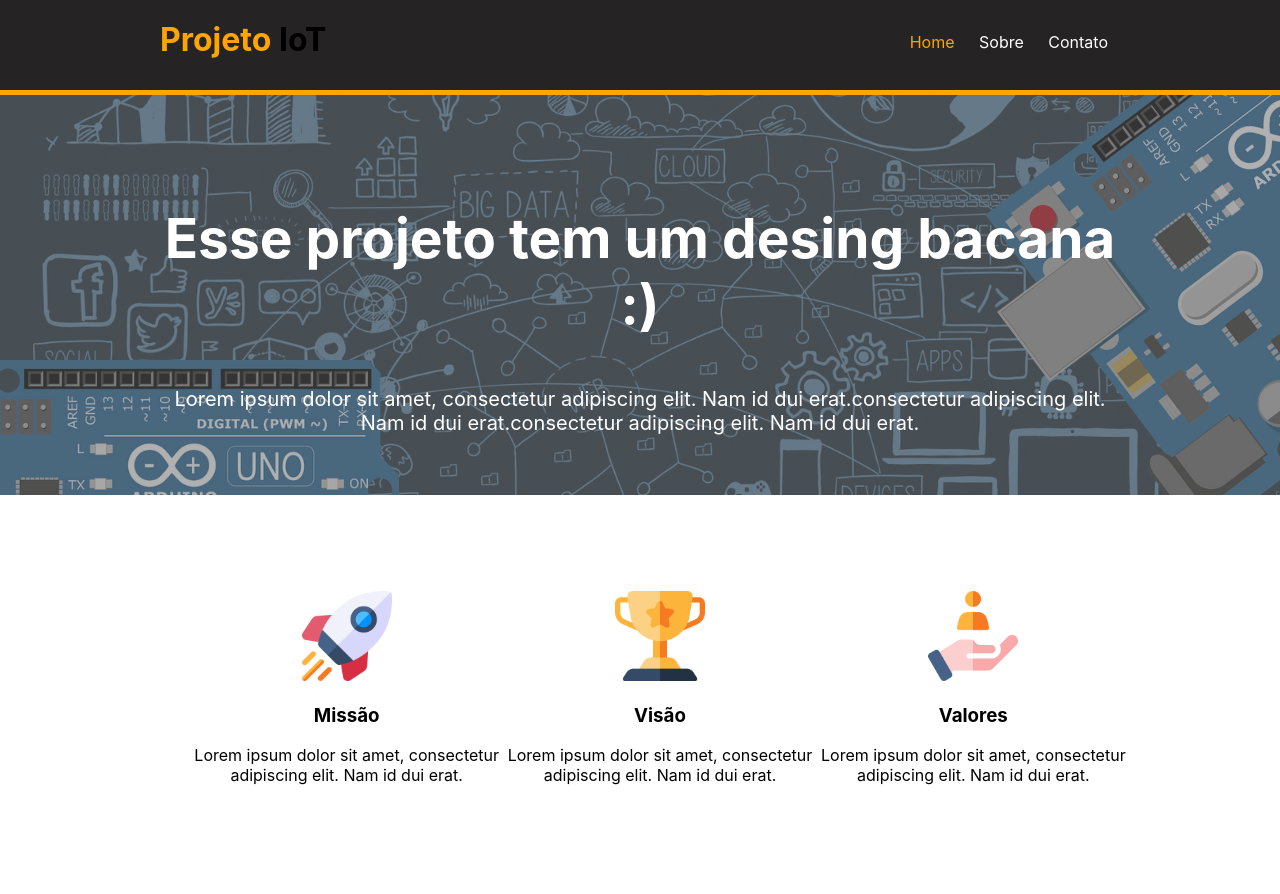
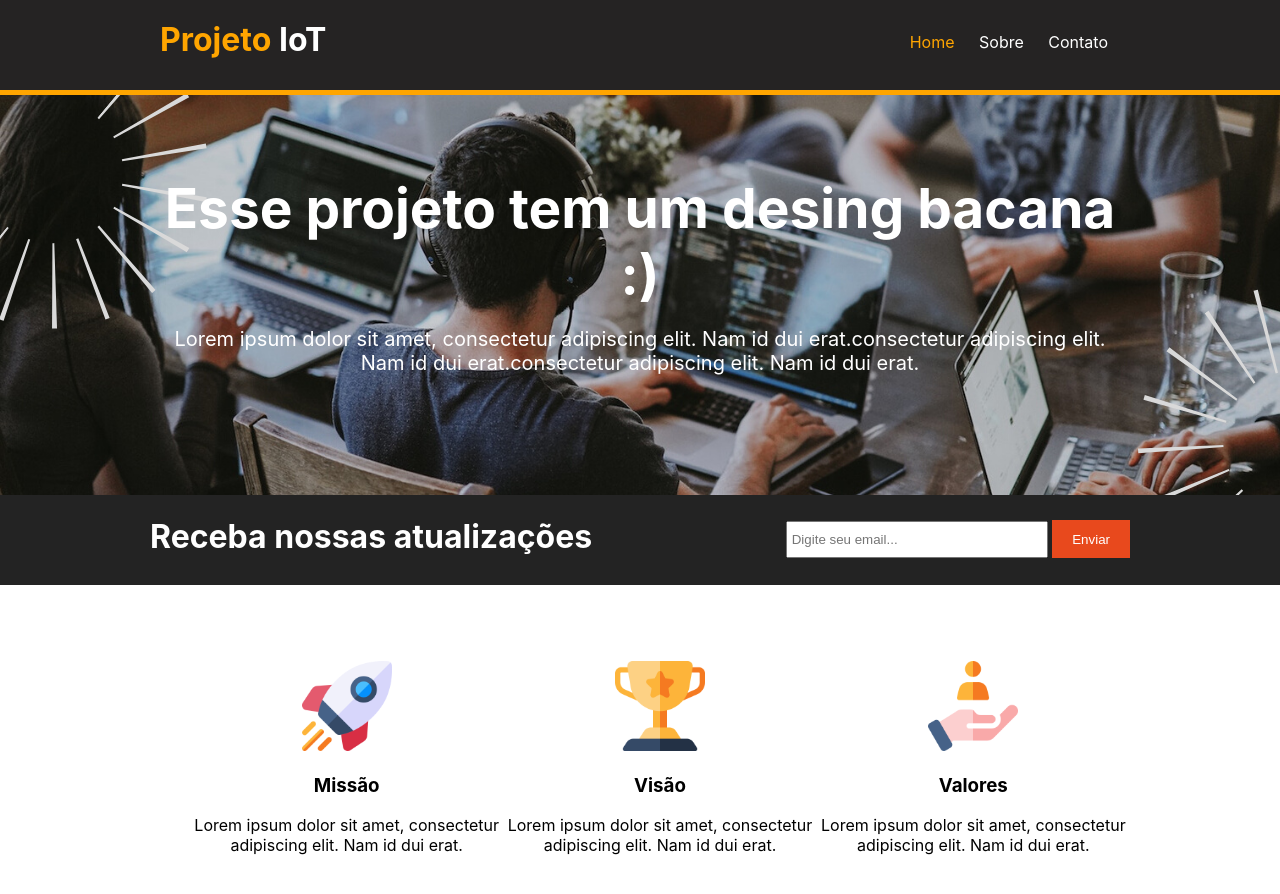
Before and after one commit to GBernardo10/CSS-Basico, a plain HTML site: page index.html in a window 1280 px wide. Drawn offline with Linux system fonts and the light colour scheme.

Commit message:
chore: add section news

```diff
--- a/assets/css/style.css
+++ b/assets/css/style.css
@@ -28,6 +28,7 @@ body {
   float: left;
   margin: auto;
   padding: 10px;
+  color: white;
 }
 
 .titulo span {
@@ -59,18 +60,53 @@ body {
 }
 
 .showcase {
-  padding: 60px 0px;
+  /* padding: 60px 0px; */
   text-align: center;
-  background: url("../img/showcase.png") no-repeat 0 -150px;
+  min-height: 400px;
+  background: url("../img/team.png") no-repeat 0;
   color: #ffffff;
 }
 
 .showcase h1 {
-  margin: 50px 0;
+  padding-top: 80px;
+  margin: 0;
   font-size: 55px;
 }
 .showcase p {
   font-size: 20px;
+}
+
+.new {
+  text-align: center;
+  padding: 10px;
+  height: 70px;
+  color: #ffffff;
+  background: #232323;
+}
+
+.new h1 {
+  float: left;
+  margin: 12px auto;
+}
+.new form {
+  float: right;
+  margin-top: 15px;
+}
+
+.new input{
+  padding: 4px;
+  height: 25px;
+  width: 250px;
+}
+
+
+.button_1{
+  height: 38px;
+  background: #e8491d;
+  border: 0;
+  padding-left: 20px;
+  padding-right: 20px;
+  color: #ffffff;
 }
 
 .valores {
--- a/index.html
+++ b/index.html
@@ -3,7 +3,7 @@
   <head>
     <meta charset="UTF-8" />
     <meta name="viewport" content="width=device-width, initial-scale=1.0" />
-    <title>Document</title>
+    <title>Projeto</title>
     <link rel="stylesheet" href="assets/css/style.css" />
     <!-- <link rel="stylesheet" href="style.css" /> -->
   </head>
@@ -26,7 +26,6 @@
     </div>
     <div class="showcase">
       <div class="container">
-        <div class="titulo-banner">
         <h1>Esse projeto tem um desing bacana :)</h1>
         <p>
           Lorem ipsum dolor sit amet, consectetur adipiscing elit. Nam id dui
@@ -34,6 +33,15 @@
           adipiscing elit. Nam id dui erat.
         </p>
       </div>
+    </div>
+
+    <div class="new">
+      <div class="container">
+        <h1>Receba nossas atualizações</h1>
+        <form>
+          <input type="email" placeholder="Digite seu email..." />
+          <button type="submit" class="button_1">Enviar</button>
+        </form>
       </div>
     </div>
 
```
Also changed, not shown: assets/img/showcase.png (deleted), assets/img/team.png (added). Lines whose indentation alone changed are shown as unchanged.
